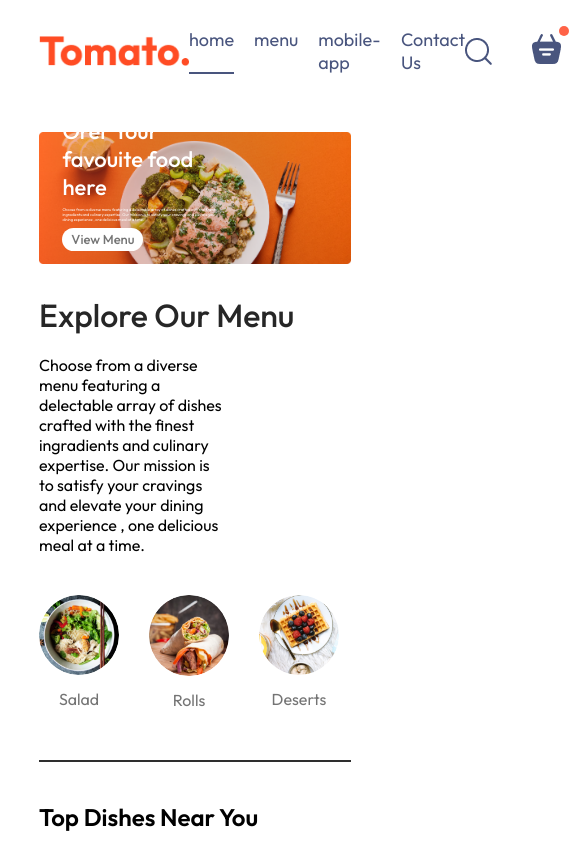
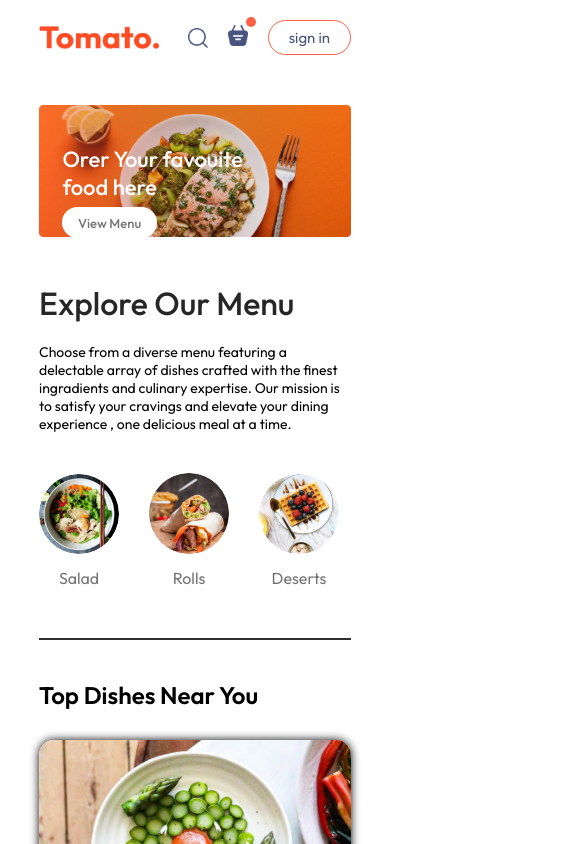
Before and after one commit to Shubham02-web/FoodDeliveryAPP, a React (Vite) app in the folder frontend/: page / in a window 390 px wide. Shown: the top 844 px of the page, 585 px wide, since content can reach past the window. Built offline with nearby package versions, Linux system fonts and the light colour scheme.

Commit message:
page responsivenes done

```diff
--- a/frontend/src/components/ExploreMenu/ExploreMenu.css
+++ b/frontend/src/components/ExploreMenu/ExploreMenu.css
@@ -54,3 +54,10 @@
   border: 4px solid tomato;
   padding: 3px;
 }
+
+@media (max-width: 1050px) {
+  .explore-menu-text {
+    max-width: 100%;
+    font-size: 14px;
+  }
+}
--- a/frontend/src/components/Footer/Footer.css
+++ b/frontend/src/components/Footer/Footer.css
@@ -51,3 +51,14 @@
   background-color: gray;
   border: none;
 }
+
+@media (max-width: 750px) {
+  .Footer-content {
+    display: flex;
+    flex-direction: column;
+    gap: 35px;
+  }
+  .Footer-copyright {
+    text-align: center;
+  }
+}
--- a/frontend/src/components/Header/Header.css
+++ b/frontend/src/components/Header/Header.css
@@ -39,3 +39,24 @@
   border-radius: 50px;
   cursor: pointer;
 }
+
+@media (max-width: 1050px) {
+  .header {
+    height: 38vw;
+  }
+  .header-contents {
+    max-width: 45%;
+  }
+}
+
+@media (max-width: 750px) {
+  .header-contents {
+    max-width: 65%;
+  }
+  .header-contents p {
+    display: none;
+  }
+  .header-contents button {
+    padding: 2vw 4vw;
+  }
+}
--- a/frontend/src/components/Navbar/Navbar.css
+++ b/frontend/src/components/Navbar/Navbar.css
@@ -60,3 +60,48 @@
   top: -8px;
   right: -8px;
 }
+
+@media (max-width: 1050px) {
+  .Navbar .logo {
+    width: 140px;
+  }
+  .navbar-menu {
+    gap: 20px;
+    font-size: 17px;
+  }
+  .navbar-right {
+    gap: 30px;
+  }
+  .navbar-right img {
+    width: 22px;
+  }
+  .navbar-right button {
+    padding: 8px 25px;
+  }
+}
+
+@media (max-width: 900px) {
+  .Navbar .logo {
+    width: 120px;
+  }
+  .navbar-menu {
+    gap: 15px;
+    font-size: 16px;
+  }
+  .navbar-right {
+    gap: 20px;
+  }
+  .navbar-right img {
+    width: 20px;
+  }
+  .navbar-right button {
+    padding: 7px 20px;
+    font-size: 15px;
+  }
+}
+
+@media (max-width: 750px) {
+  .navbar-menu {
+    display: none;
+  }
+}
```
Lines whose indentation alone changed are shown as unchanged.
